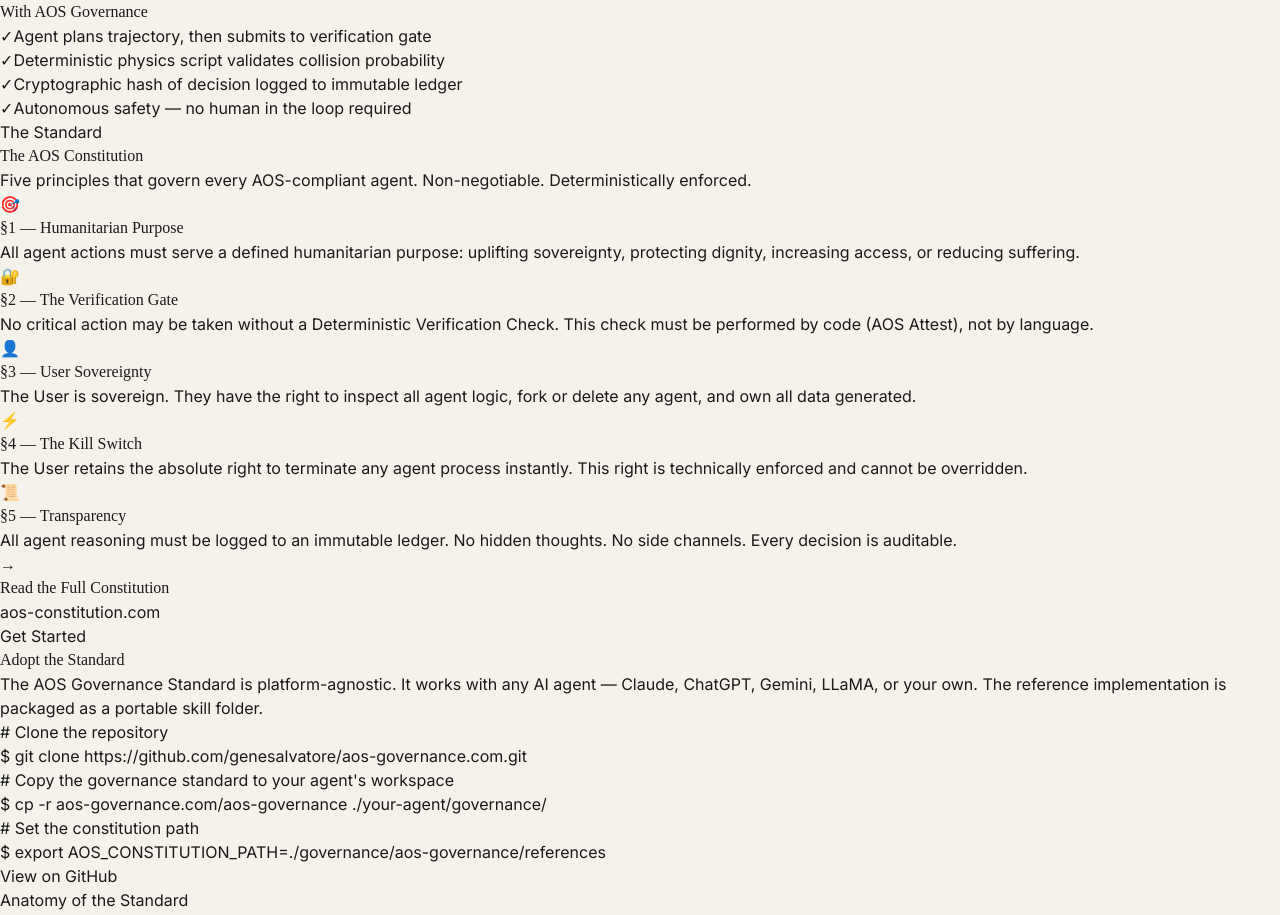
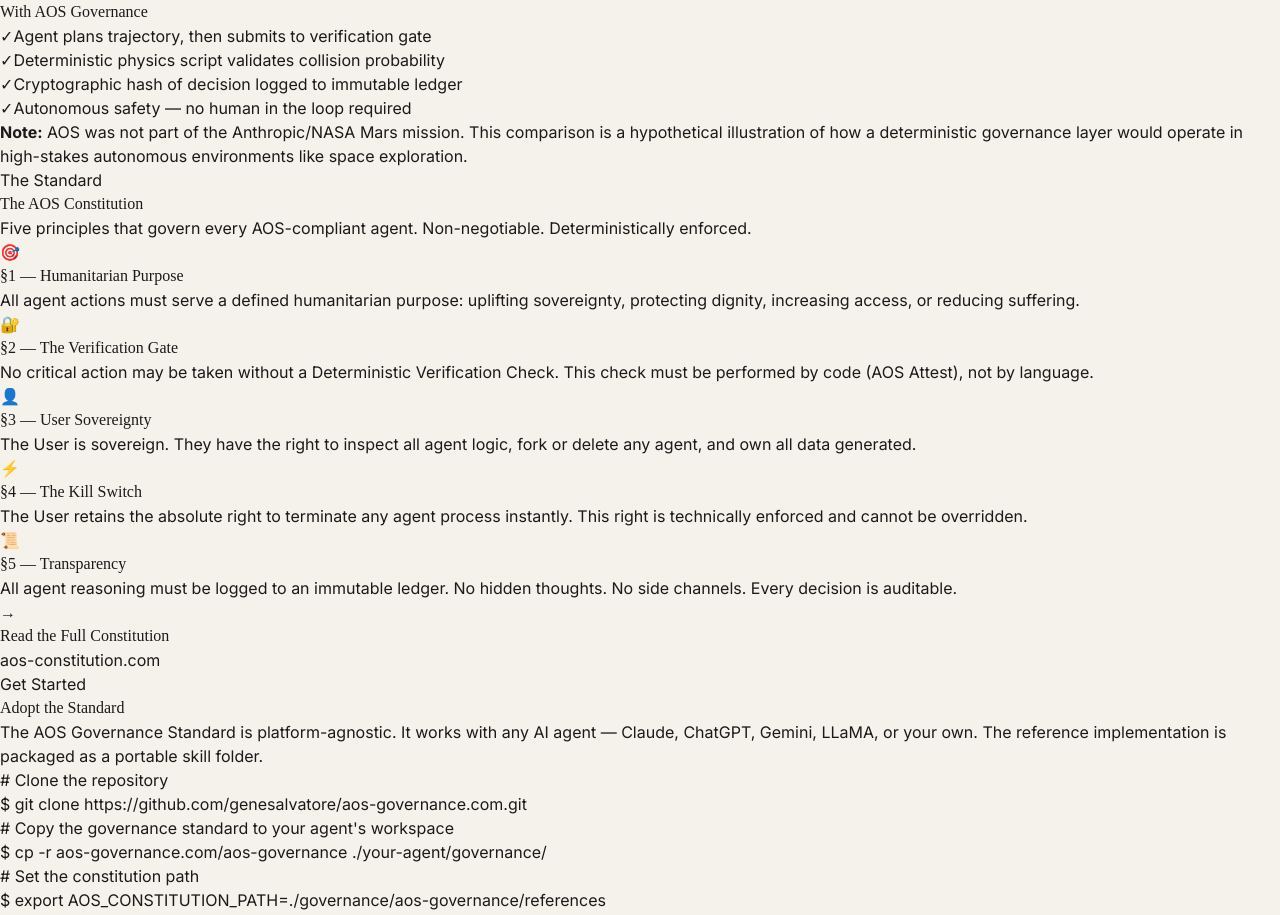
Before and after one commit to genesalvatore/aos-governance.com, a React (Vite) app in the folder aos-governance-web/: page / in a window 1280 px wide. Shown: the part 1704-2619 px from the top of the page. Built offline with nearby package versions, Linux system fonts and the light colour scheme.

Commit message:
add disclaimer: AOS not part of Mars mission, hypothetical illustration

```diff
--- a/aos-governance-web/src/App.tsx
+++ b/aos-governance-web/src/App.tsx
@@ -469,6 +469,9 @@ function HomePage() {
                   <div className="flex items-start gap-3"><span className="text-green-400 mt-1">✓</span><span>Autonomous safety — no human in the loop required</span></div>
                 </div>
               </div>
+              <div className="text-xs text-gray-500 italic leading-relaxed mt-4 px-1">
+                <strong className="text-gray-400 not-italic">Note:</strong> AOS was not part of the Anthropic/NASA Mars mission. This comparison is a hypothetical illustration of how a deterministic governance layer would operate in high-stakes autonomous environments like space exploration.
+              </div>
             </div>
           </div>
         </div>
```
